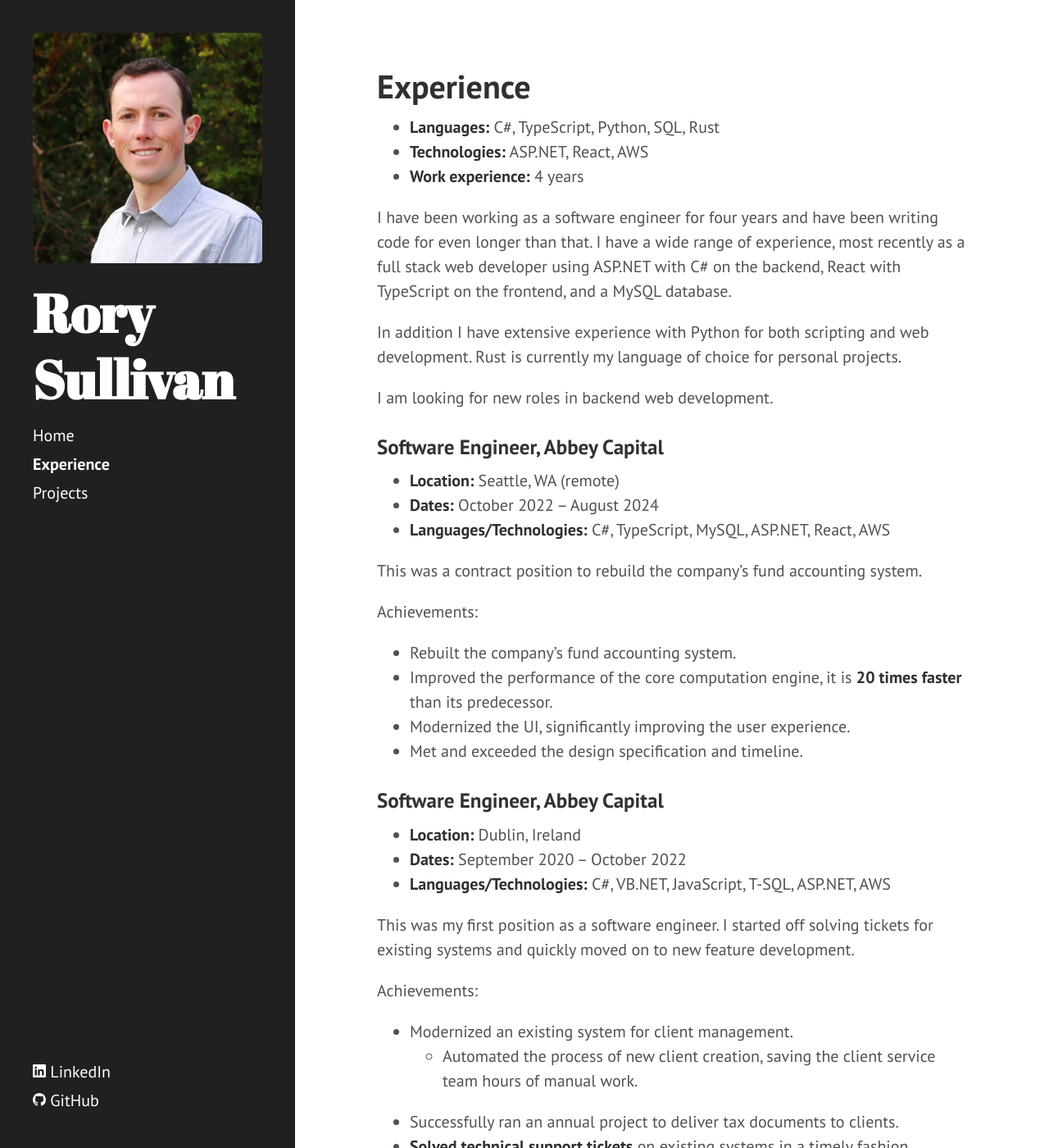
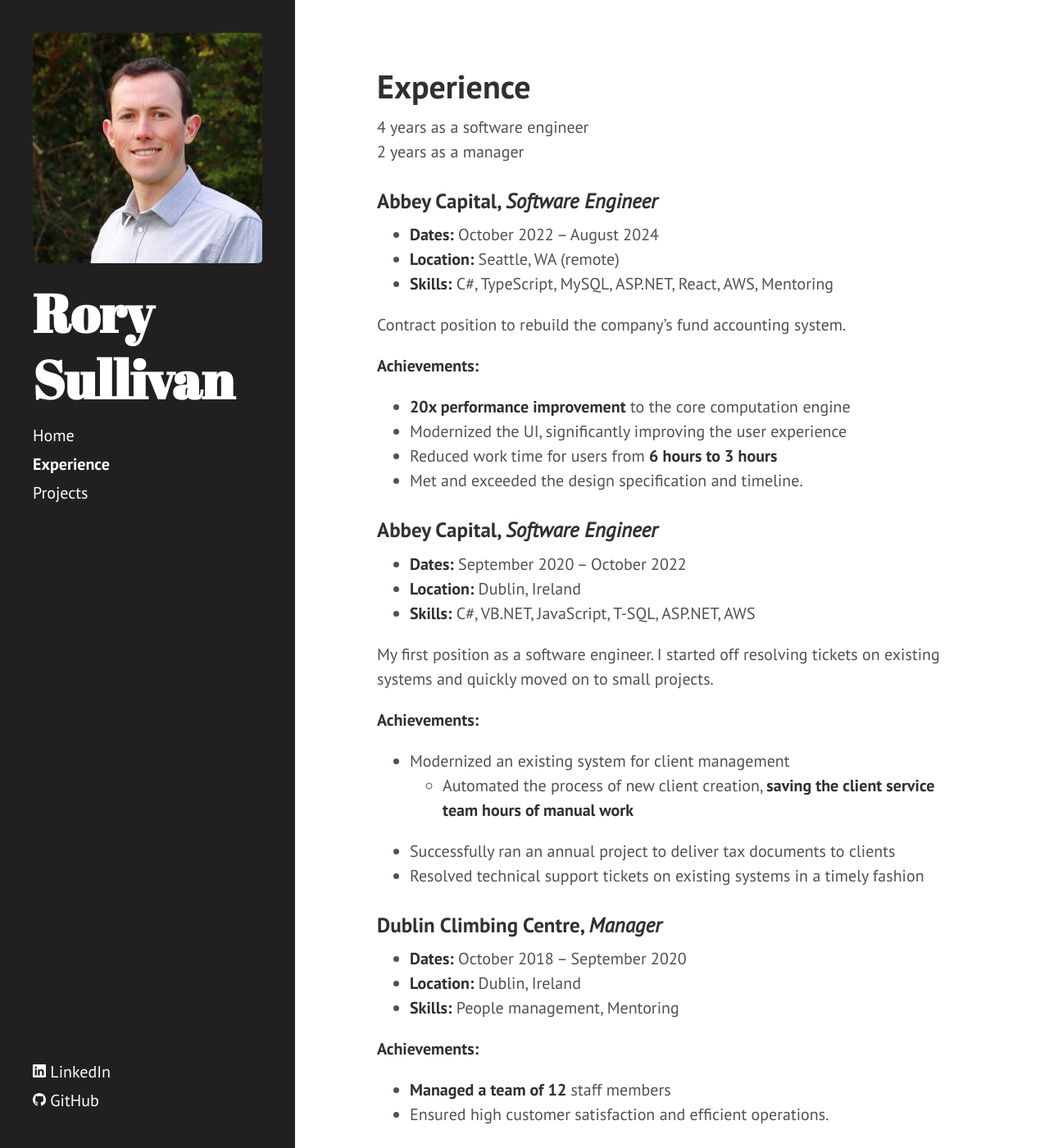
Before and after one commit to Rory-Sullivan/Rory-Sullivan.github.io, a Jekyll site: the page built from experience.md, in a window 1280 px wide and 1400 px high. Shown: the whole window at 82% size. Built offline with Jekyll 4.4.1, drawn with Linux system fonts in a browser that asks for light colours; some of the changed text lies outside the part shown.

Commit message:
Updates experience to match resume

```diff
--- a/experience.md
+++ b/experience.md
@@ -2,83 +2,74 @@
 layout: page
 title: Experience
 ---
+4 years as a software engineer<br />
+2 years as a manager
 
-- **Languages:** C#, TypeScript, Python, SQL, Rust
-- **Technologies:** ASP.NET, React, AWS
-- **Work experience:** 4 years
+### Abbey Capital, _Software Engineer_
+- **Dates:** October 2022 – August 2024
+- **Location:** Seattle, WA (remote)
+- **Skills:** C#, TypeScript, MySQL, ASP.NET, React, AWS, Mentoring
 
-I have been working as a software engineer for four years and have been writing
-code for even longer than that. I have a wide range of experience, most recently
-as a full stack web developer using ASP.NET with C# on the backend, React with
-TypeScript on the frontend, and a MySQL database.
+Contract position to rebuild the company's fund accounting system.
 
-In addition I have extensive experience with Python for both scripting and web
-development. Rust is currently my language of choice for personal projects.
-
-I am looking for new roles in backend web development.
-
-### Software Engineer, Abbey Capital
-- **Location:** Seattle, WA (remote)
-- **Dates:** October 2022 – August 2024
-- **Languages/Technologies:** C#, TypeScript, MySQL, ASP.NET, React, AWS
-
-This was a contract position to rebuild the company's fund accounting system.
-
-Achievements:
-- Rebuilt the company’s fund accounting system.
-- Improved the performance of the core computation engine, it is **20 times
-  faster** than its predecessor.
-- Modernized the UI, significantly improving the user experience.
+**Achievements:**
+- **20x performance improvement** to the core computation engine
+- Modernized the UI, significantly improving the user experience
+- Reduced work time for users from **6 hours to 3 hours**
 - Met and exceeded the design specification and timeline.
 
-### Software Engineer, Abbey Capital
+### Abbey Capital, _Software Engineer_
+- **Dates:** September 2020 – October 2022
 - **Location:** Dublin, Ireland
-- **Dates:** September 2020 – October 2022
-- **Languages/Technologies:** C#, VB.NET, JavaScript, T-SQL, ASP.NET, AWS
+- **Skills:** C#, VB.NET, JavaScript, T-SQL, ASP.NET, AWS
 
-This was my first position as a software engineer. I started off solving tickets
-for existing systems and quickly moved on to new feature development.
+My first position as a software engineer. I started off resolving tickets on
+existing systems and quickly moved on to small projects.
 
-Achievements:
-- Modernized an existing system for client management.
-  - Automated the process of new client creation, saving the client service team
-    hours of manual work.
-- Successfully ran an annual project to deliver tax documents to clients.
-- **Solved technical support tickets** on existing systems in a timely fashion.
+**Achievements:**
+- Modernized an existing system for client management
+  - Automated the process of new client creation, **saving the client service
+    team hours of manual work**
+- Successfully ran an annual project to deliver tax documents to clients
+- Resolved technical support tickets on existing systems in a timely fashion
 
-### Manager, Dublin Climbing Centre
+### Dublin Climbing Centre, _Manager_
+- **Dates:** October 2018 – September 2020
 - **Location:** Dublin, Ireland
-- **Dates:** October 2018 – September 2020
+- **Skills:** People management, Mentoring
 
-Achievements:
-- **Managed a team of 12** staff members, ensuring high customer satisfaction
-  and efficient operations.
-- Addressed customer queries and complaints.
+**Achievements:**
+- **Managed a team of 12** staff members
+- Ensured high customer satisfaction and efficient operations.
 
-### Climbing Instructor, Dublin Climbing Centre
+### Dublin Climbing Centre, _Climbing Instructor_
+- **Dates:** September 2016 – October 2018
 - **Location:** Dublin, Ireland
-- **Dates:** September 2016 – September 2018
+- **Skills:** Teaching
 
-Achievements:
-- Developed and conducted climbing courses for beginners and experts.
+Developed and conducted climbing courses for beginners and experts.
 
-### Administrative Assistant, Interactive Project Managers
+### Interactive Project Managers, _Administrative Assistant_
+- **Dates:** January 2013 - September 2016 (part-time)
 - **Location:** Dublin, Ireland
-- **Dates:** January 2013 - September 2016
+- **Skills:** Filing, Client satisfaction
 
-This was a part-time role I took while studying at college.
+This was a part-time role I did while studying at college.
 
-Achievements:
+**Achievements:**
 - Designed cost reports.
 - Worked with clients over the phone and welcomed them in for meetings.
 - Handled filing.
 
-## Education/Certificates
-### Amazon Web Services Solutions Architect Associate
+## Education
+### University College Dublin
+_BSc, Mathematics_
+- **Dates:** September 2012 - June 2016
+- **Location:** Dublin, Ireland
+- **Grade:** 1.1 (GPA 3.77)
+
+## Certifications
+### AWS Solutions Architect Associate
 - **Issued:** 10 January 2022
 - **Expires:** 10 January 2025
 - **Validation No.:** c82eb923fece492790497608af397271
-
-### BSc Mathematics, University College Dublin
-- **Grade:** 1.1 (GPA 3.77)
-- **Dates:** September 2012 - June 2016
```
